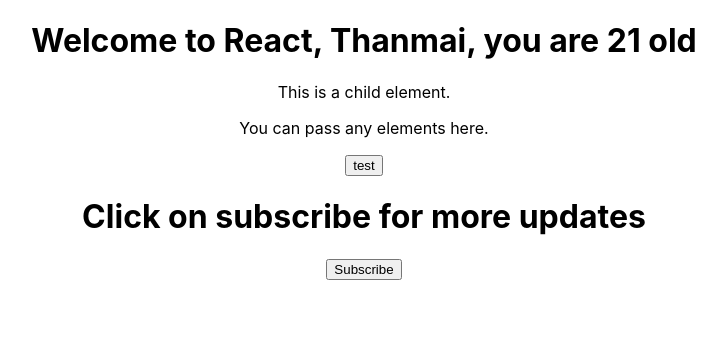
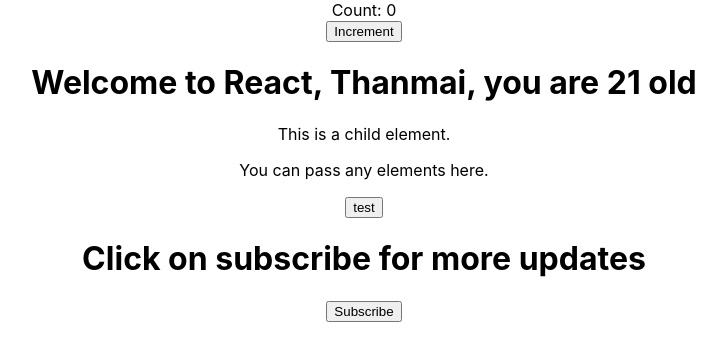
Before and after one commit to thanmaisai-asc/React, a React (Create React App) app in the folder prj1/: page / in a window 1280 px wide. Shown: the top 360 px of the page, without its empty margins (276-1002 px from the left). Built offline with nearby package versions, Linux system fonts and the light colour scheme.

Commit message:
setState

```diff
--- a/prj1/src/App.js
+++ b/prj1/src/App.js
@@ -2,10 +2,12 @@
 import './App.css';
 import Greet from './components/greet';
 import Message from './components/message'
+import Counter from './components/counter'
 
 function App() {
   return (
     <div className="App">
+      <Counter/>
      <Greet name="Thanmai" age="21">
         <p>This is a child element.</p>
         <p>You can pass any elements here.</p>
--- /dev/null
+++ b/prj1/src/components/counter.js
@@ -0,0 +1,29 @@
+import React, { Component } from 'react';
+
+export default class Counter extends Component {
+  constructor(props){
+    super(props);
+    this.state = {
+      count: 0
+    };
+    // Bind the incrementCount method to this instance
+    this.incrementCount = this.incrementCount.bind(this);
+  }
+
+  incrementCount() {
+    this.setState((prevState) => ({
+      count: prevState.count + 1
+    }), () => {
+      console.log("The state is " + this.state.count);
+    });
+  }
+
+  render() {
+    return (
+      <>
+        <div>Count: {this.state.count}</div>
+        <button onClick={this.incrementCount}>Increment</button>
+      </>
+    );
+  }
+}
```
Also changed, not shown: 1 other file (tests, documents, lock files or other folders).
